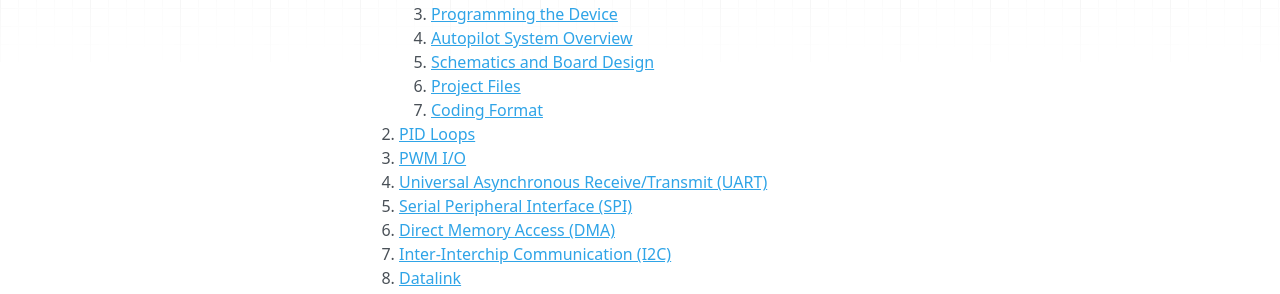
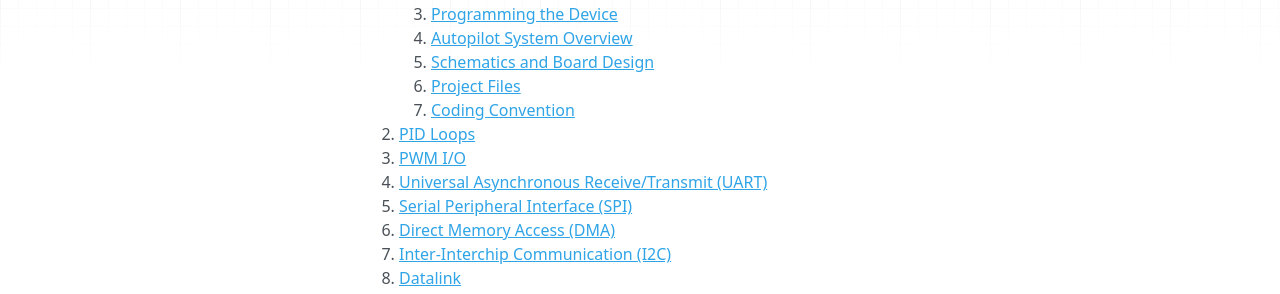
Before and after one commit to UWARG/docs, an MkDocs documentation site: the page built from docs/picpilot/index.md, in a window 1280 px wide and 1095 px high. Shown: the part 244-538 px from the top of the window. Built offline with MkDocs 1.6.1, drawn with Linux system fonts in a browser that asks for light colours; nearby versions of some CDN libraries; old or Windows-style settings are respelled for this version of MkDocs.

```diff
--- a/docs/picpilot/index.md
+++ b/docs/picpilot/index.md
@@ -2,33 +2,33 @@
 
 This site is to document all the functions and required background knowledge about the autopilot system.
 
-1. [Introduction](./Introduction)
-    1. [Setup](./Setup)
-    2. [C](./C-(Programming-Language))
-    3. [Programming the Device](./Programming-The-Device)
-    4. [Autopilot System Overview](./Autopilot-System-Overview)
-    5. [Schematics and Board Design](./Schematics-and-Board-Design)
-    6. [Project Files](./Project-Files)
-    7. [Coding Format](./Coding-Format)
-2. [PID Loops](./PID-Loops)
-3. [PWM I/O](./PWM-I/O)
-4. [Universal Asynchronous Receive/Transmit (UART)](./UART)
-5. [Serial Peripheral Interface (SPI)](./SPI)
-6. [Direct Memory Access (DMA)](./DMA)
-7. [Inter-Interchip Communication (I2C)](./I2C)
-8. [Datalink](./Datalink)
-9. [Analog-to-Digital Converter (ADC)](./ADC)
-10. [Sensors and Peripherals](./Sensors-And-Peripherals)
-    1. [GPS(MEDIATEK-3329)](./Sensors-And-Peripherals#gps-mediatek-3329)
-    2. [IMU (VectorNav-100)](./Sensors-And-Peripherals#imu-vn-100vectornav-100)
-    3. [Altimeter (MPL3115A2)](./Sensors-And-Peripherals#altimeter-mpl3115a2)
-    4. [XBEE PRO S3B](./Sensors-And-Peripherals#wireless-link---xbee-pro-s3b)
-    5. [RC Receiever (EzUHF)](./Sensors-And-Peripherals#rc-receiver-ezuhf)
-    6. [Airspeed Sensor (To be implemented)](./Sensors-And-Peripherals#airspeed-sensor-wip)
-    7. [Ultrasonic Sensor (To be implemented)](./Sensors-And-Peripherals#ultrasonic-sensor-wip)
-11. [Attitude Control](./Attitude-Control)
-12. [Path Management](./Path-Management)
-13. [FAQ - WIP](./FAQ)
+1. [Introduction](introduction.md)
+    1. [Setup](introduction.md#setup)
+    2. [C](introduction.md#c-programming-language)
+    3. [Programming the Device](introduction.md#programming-the-device)
+    4. [Autopilot System Overview](introduction.md#autopilot-system-overview)
+    5. [Schematics and Board Design](introduction.md#schematics-and-board-design)
+    6. [Project Files](introduction.md#project-files)
+    7. [Coding Convention](introduction.md#coding-convention)
+2. [PID Loops](pid-loops.md)
+3. [PWM I/O](pwm-io.md)
+4. [Universal Asynchronous Receive/Transmit (UART)](uart.md)
+5. [Serial Peripheral Interface (SPI)](spi.md)
+6. [Direct Memory Access (DMA)](direct-memory-access.md)
+7. [Inter-Interchip Communication (I2C)](i2c.md)
+8. [Datalink](datalink.md)
+9. [Analog-to-Digital Converter (ADC)](analog-to-digital-converter.md)
+10. [Sensors and Peripherals](sensors-and-peripherals.md)
+    1. [GPS(MEDIATEK-3329)](sensors-and-peripherals.md#gps-mediatek-3329)
+    2. [IMU (VectorNav-100)](sensors-and-peripherals.md#imu-vn-100vectornav-100)
+    3. [Altimeter (MPL3115A2)](sensors-and-peripherals.md#altimeter-mpl3115a2)
+    4. [XBEE PRO S3B](sensors-and-peripherals.md#wireless-link-xbee-pro-s3b)
+    5. [RC Receiever (EzUHF)](sensors-and-peripherals.md#rc-receiver-ezuhf)
+    6. [Airspeed Sensor (To be implemented)](sensors-and-peripherals.md#airspeed-sensor-wip)
+    7. [Ultrasonic Sensor (To be implemented)](sensors-and-peripherals.md#ultrasonic-sensor-wip)
+11. [Attitude Control](attitude-control.md)
+12. [Path Management](path-management.md)
+13. [FAQ - WIP](faq.md)
 
 ### Background Reading
 
--- a/mkdocs.yml
+++ b/mkdocs.yml
@@ -22,7 +22,9 @@ pages:
   - Sensors and Peripherals: picpilot/sensors-and-peripherals.md
   - Attitude Control: picpilot/attitude-control.md
   - Path Management: picpilot/path-management.md
+  - Resources: picpilot/resources.md
   - FAQ: picpilot/faq.md
+
 - Computer Vision: computervision/index.md
 - Bootcamps:
   - Mechanical: bootcamp/mechanical.md
```
Also changed, not shown: docs/picpilot/resources.md (added, +5 -0 lines).
